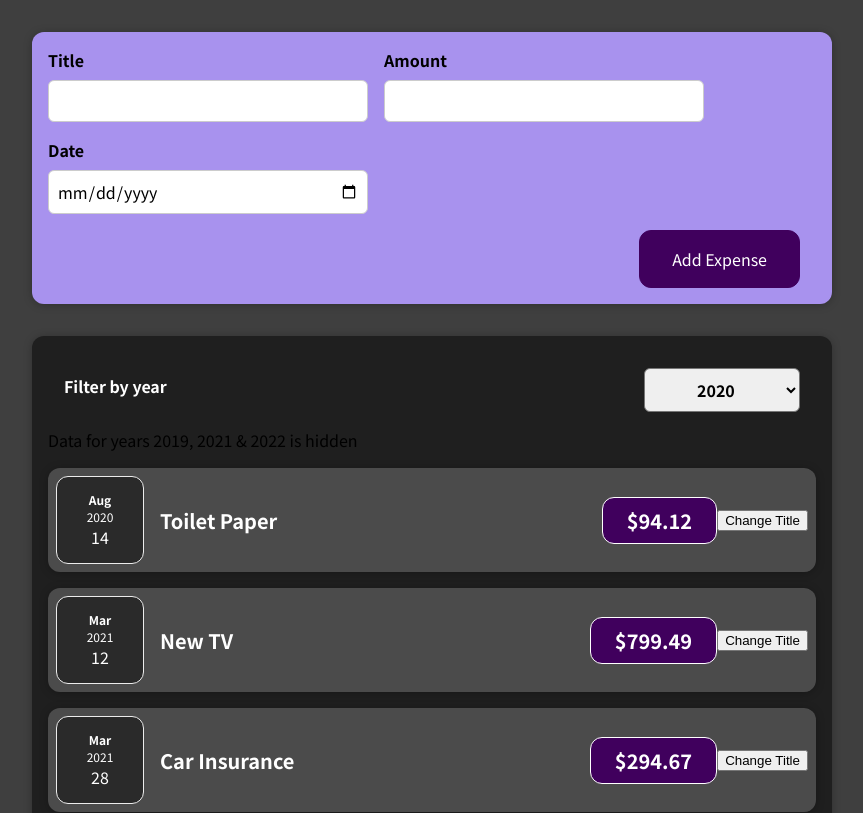
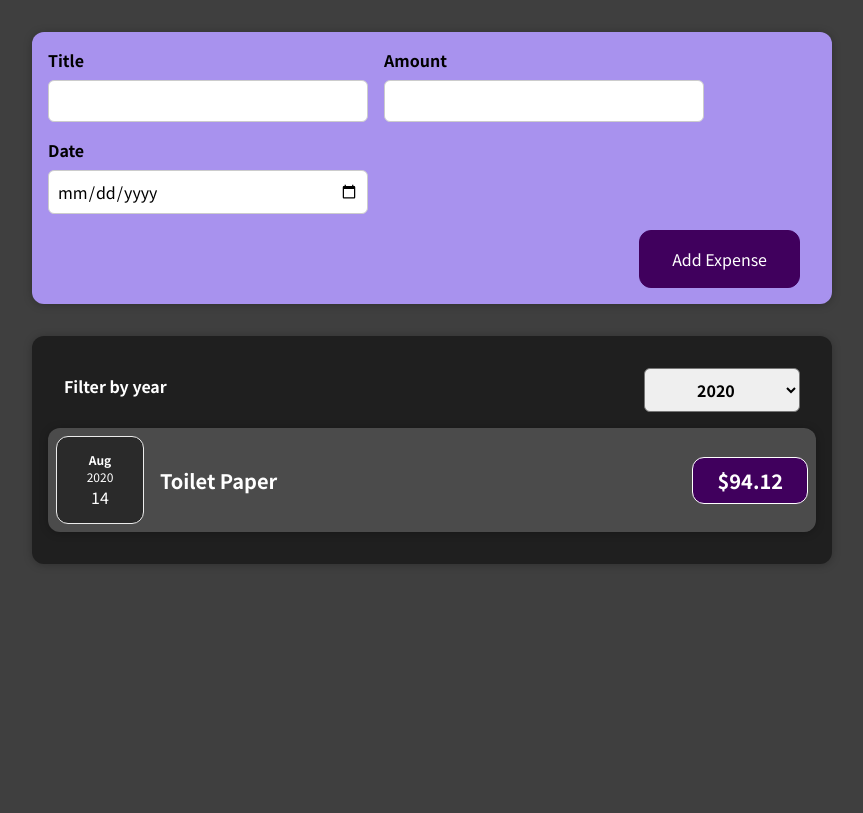
Before and after one commit to Ivan270/react-learning, a React (Create React App) app: page / in a window 1280 px wide. Shown: the top 813 px of the page, without its empty margins (208-1071 px from the left). Built offline with nearby package versions, Linux system fonts and the light colour scheme.

Commit message:
implemented filter visualization

```diff
--- a/src/App.js
+++ b/src/App.js
@@ -1,8 +1,8 @@
+import React, { useState } from 'react';
 import Expenses from './components/Expenses/Expenses';
 import NewExpense from './components/NewExpense/NewExpense';
 
-const App = () => {
-	const expenses = [
+const dummy_expenses = [
 	{
 		id: 'e1',
 		title: 'Toilet Paper',
@@ -24,8 +24,13 @@ const App = () => {
 	},
 ];
 
+const App = () => {
+	const [expenses, setExpenses] = useState(dummy_expenses);
 	const addExpenseHandler = (expense) => {
-		console.log(expense);
+		// using function syntax when depending from previous state while updating
+		setExpenses((prevExpenses) => {
+			return [expense, ...prevExpenses];
+		});
 	};
 
 	return (
--- a/src/components/Expenses/ExpenseItem.js
+++ b/src/components/Expenses/ExpenseItem.js
@@ -1,29 +1,18 @@
-import React, { useState } from 'react';
+import React from 'react';
 import Card from '../UI/Card';
 import ExpenseDate from './ExpenseDate';
 import './ExpenseItem.css';
 
 const ExpenseItem = (props) => {
 	// useState(initialValue), using array destructuring
-	const oldVal = props.title;
-	const newVal = 'Cambio!';
-	const [title, setTitle] = useState(oldVal);
 
-	const clickHandler = () => {
-		if (title === oldVal) {
-			setTitle(newVal);
-		} else {
-			setTitle(oldVal);
-		}
-	};
 	return (
 		<Card className="expense-item">
 			<ExpenseDate date={props.date} />
 			<div className="expense-item__description">
-				<h2>{title}</h2>
+				<h2>{props.title}</h2>
 				<div className="expense-item__price">${props.amount}</div>
 			</div>
-			<button onClick={clickHandler}>Change Title</button>
 		</Card>
 	);
 };
--- a/src/components/Expenses/Expenses.js
+++ b/src/components/Expenses/Expenses.js
@@ -7,18 +7,6 @@ import './Expenses.css';
 const Expenses = (props) => {
 	const expenses = props.expenses;
 	const [selectedYearFilter, setSelectedYearFilter] = useState('2020');
-
-	let filteredInfoText = '2019, 2021 & 2022';
-
-	if (selectedYearFilter === '2019') {
-		filteredInfoText = '2020, 2021 & 2022';
-	} else if (selectedYearFilter === '2020') {
-		filteredInfoText = '2019, 2021 & 2022';
-	} else if (selectedYearFilter === '2021') {
-		filteredInfoText = '2019, 2020 & 2022';
-	} else {
-		filteredInfoText = '2019, 2020 & 2021';
-	}
 
 	const filterExpensesHandler = (filterData) => {
 		console.log(filterData);
@@ -32,17 +20,22 @@ const Expenses = (props) => {
 					selected={selectedYearFilter}
 					onFilterChange={filterExpensesHandler}
 				/>
-				<p>Data for years {filteredInfoText} is hidden</p>
-				{expenses.map((expense, index) => {
-					return (
-						<ExpenseItem
-							key={expense.id}
-							title={expense.title}
-							amount={expense.amount}
-							date={expense.date}
-						/>
-					);
-				})}
+
+				{expenses
+					.filter(
+						(expense) =>
+							expense.date.getFullYear() === parseInt(selectedYearFilter)
+					)
+					.map((exp, index) => {
+						return (
+							<ExpenseItem
+								key={exp.id}
+								title={exp.title}
+								amount={exp.amount}
+								date={exp.date}
+							/>
+						);
+					})}
 			</Card>
 		</div>
 	);
```
Lines whose indentation alone changed are shown as unchanged.
